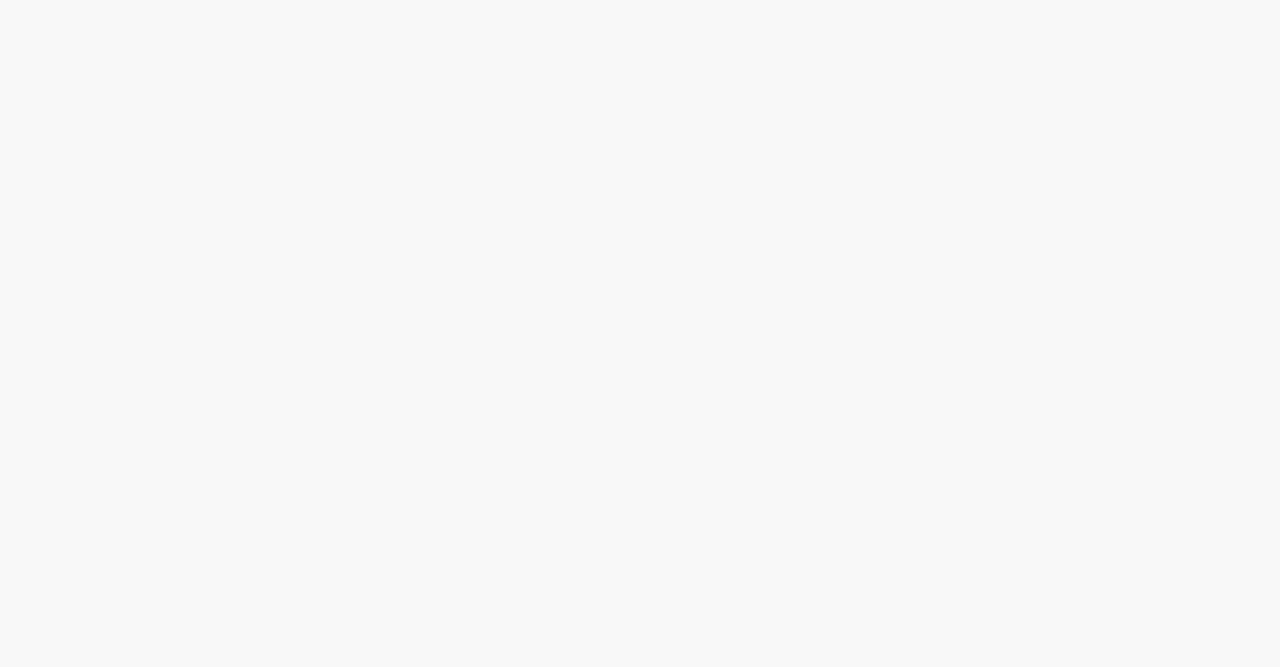
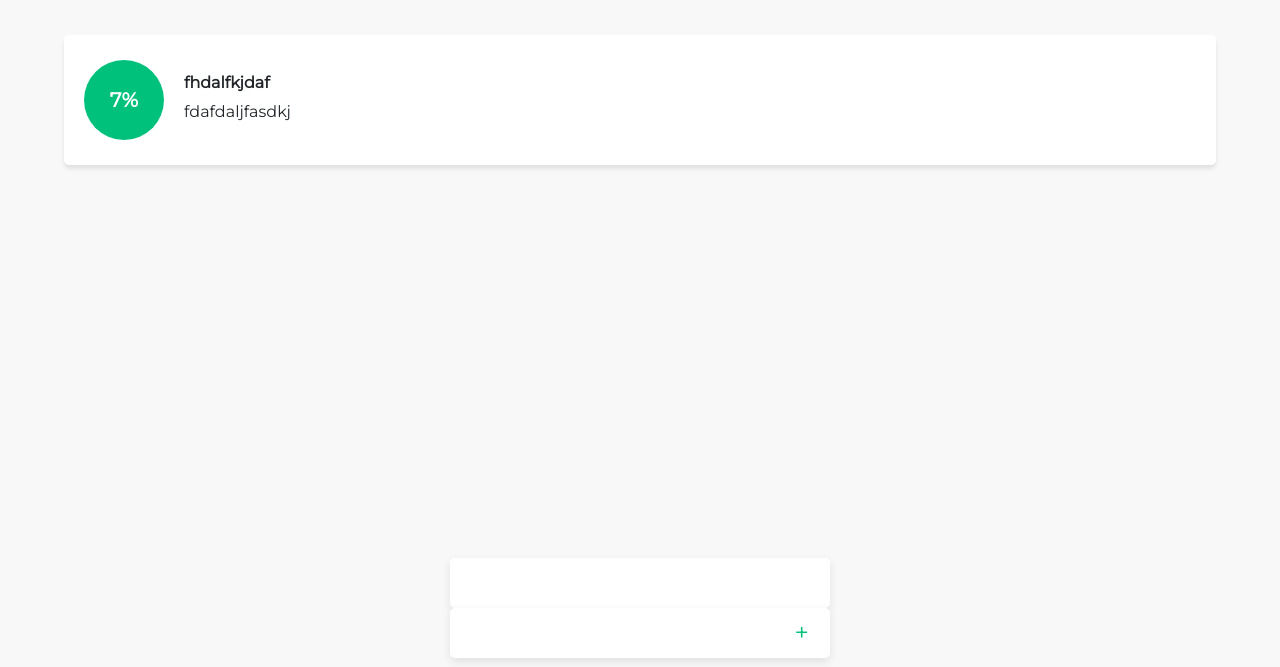
Before and after one commit to DinaX02/Boomerang, a React (Create React App) app: page /notifications-page in a window 1280 px wide. Shown: the part 382-1049 px from the top of the page. Built offline with nearby package versions, Linux system fonts and the light colour scheme.

Commit message:
Componente notificacoes terminado

```diff
--- a/src/components/FormsButton.js
+++ b/src/components/FormsButton.js
@@ -1,8 +1,14 @@
 import React, { useState } from "react";
 import selected from "../assets/selected.svg";
 
-const FormsButton = () => {
+const FormsButton = (props) => {
   const [ticked, setTicked] = useState(false);
+
+  let valueFinal = "";
+
+  if (props.value){
+    valueFinal = ` | ${props.value} €`
+  }
 
   return (
     <div>
@@ -16,7 +22,7 @@ const FormsButton = () => {
           style={ticked ? { display: "block" } : { display: "none" }}
         />
         <div className="FormsButtonOrg">
-          <p>Transportadora Eco-Friendly</p> <p>| +5€</p>
+          <p>{props.name}</p> <p>{valueFinal}</p>
         </div>
       </button>
     </div>
--- a/src/components/FormsButtonAdd.js
+++ b/src/components/FormsButtonAdd.js
@@ -1,13 +1,13 @@
-import React, { useState } from "react";
+import React from "react";
 
-const FormsButtonAdd = () => {
+const FormsButtonAdd = (props) => {
   return (
     <div>
       <button
         className="FormsButton"
       >
         <div className="FormsButtonOrg">
-          <p>Transportadora Eco-Friendly</p> <p className="adder">+</p>
+          <p>{props.name}</p> <p className="adder">+</p>
         </div>
       </button>
     </div>
--- /dev/null
+++ b/src/components/Notification.js
@@ -0,0 +1,19 @@
+import React from 'react'
+import vestidopreto from '../assets/vestido_preto_1.png'
+
+const Notification = (props) => {
+
+
+  return (
+    <div className='notification'>
+      <div style={props.discount ?  {} : {backgroundImage: `url(${vestidopreto})`}} alt='notificação' className={props.discount ? 'discount' : 'notificationimg'}>{props.discount}</div>
+      <div>
+      <p className='notificationtitle'><b>{props.title}</b></p>
+      <p className='notificationsub'>{props.sub}</p>
+      </div>
+
+    </div>
+  )
+}
+
+export default Notification
--- a/src/components/components.css
+++ b/src/components/components.css
@@ -103,10 +103,11 @@ background-color: #F8F8F8;
   justify-content: space-between;
   width: 100%;
   padding: 15px;
-  padding-left: 50px;
+  padding-left: 35px;
 }
 
 .FormsButton{
+  margin: auto;
   width: 90%;
   height: 50px;
   display: flex;
@@ -144,6 +145,51 @@ background-color: #F8F8F8;
   font-size: 25px;
   color: #00C17C;
 }
+
+/* ---------Notificacoes------------ */
+
+.notification{
+  border-radius: 5px;
+  background: #fff;
+  box-shadow: 0px 4px 4px 0px rgba(0, 0, 0, 0.09);
+  height: 130px;
+  width: 90%;
+  display: flex;
+  flex-direction: row;
+  align-items: center;
+  margin: auto;
+}
+
+.notificationimg{
+  width: 80px;
+  height: 80px;
+  border-radius: 200px;
+  margin-right: 20px;
+  margin-left: 20px;
+  background-size: cover;
+  background-position: center center;
+}
+
+.notification p{
+  max-width: 250px;
+  margin-bottom: 5px;
+}
+
+.discount{
+  height: 80px;
+  width: 80px;
+  border-radius: 200px;
+  margin-left: 20px;
+  margin-right: 20px;
+  background-color: #00C17C;
+  font-size: 20px;
+  color: white;
+  font-weight: 600;
+  display: flex;
+  justify-content: center;
+  align-items: center;
+}
+
 
 /* -----Preview Card Component----- */
 
--- a/src/pages/Notifications.js
+++ b/src/pages/Notifications.js
@@ -1,11 +1,18 @@
 import React from 'react'
-import Header from '../components/Header/Header'
 import MenuMobile from '../components/MenuMobile.js'
+import Notification from '../components/Notification.js'
+import FormsButton from '../components/FormsButton.js'
+import FormsButtonAdd from '../components/FormsButtonAdd.js'
+
 
 const Notifications = () => {
+
   return (
     <div className='notificacoes'>
-            <Header name="Notificações"></Header>
+      <br></br>
+            <Notification discount="7%" title="fhdalfkjdaf" sub="fdafdaljfasdkj"></Notification>
+            <FormsButton></FormsButton>
+            <FormsButtonAdd></FormsButtonAdd>
             <MenuMobile></MenuMobile>
     </div>
   )
```
